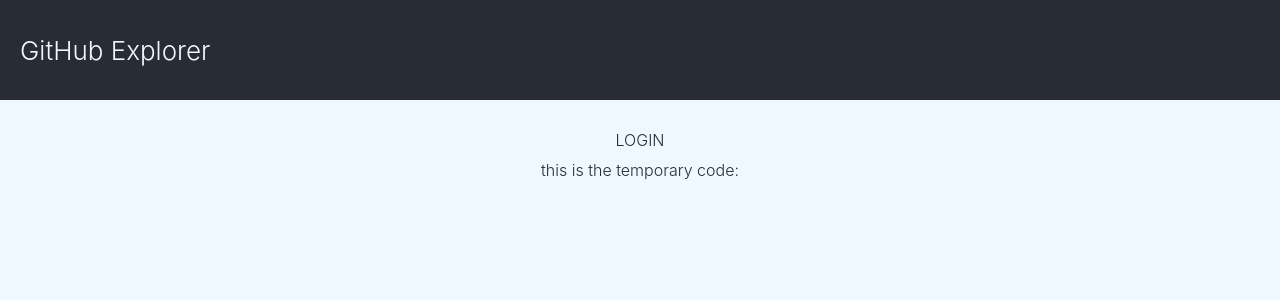
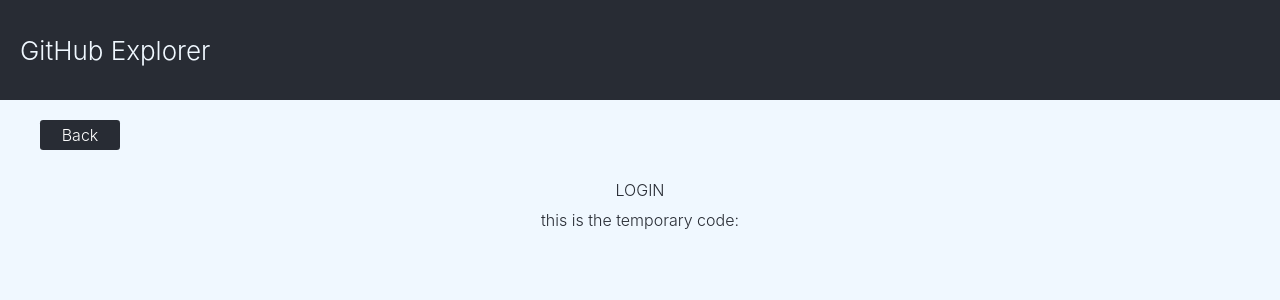
Before and after one commit to OttiV/GitHub-explorer, a React (Create React App) app: page /user/signin/callback in a window 1280 px wide. Shown: the top 300 px of the page. Built offline with nearby package versions, Linux system fonts and the light colour scheme; no server answers.

Commit message:
Add back button to login

```diff
--- a/src/components/Login/Login.css
+++ b/src/components/Login/Login.css
@@ -8,3 +8,22 @@
 .loginText {
   padding-bottom: 10px;
 }
+
+.backButton {
+  margin: 20px 40px;
+  background-color: #282c34;
+  width: 80px;
+  height: 30px;
+  border-radius: 0.2em;
+  display: flex;
+  justify-content: center;
+  align-items: center;
+}
+
+.backLink,
+.backLink:hover,
+.backLink:active {
+  text-decoration: none;
+  color: #fff;
+  text-align: center;
+}
--- a/src/components/Login/Login.jsx
+++ b/src/components/Login/Login.jsx
@@ -1,4 +1,5 @@
 import React, { Component } from "react";
+import { Link } from "react-router-dom";
 import { connect } from "react-redux";
 import { requestToken } from "../../actions/authentication";
 import "./Login.css";
@@ -14,10 +15,17 @@
     const params = new URL(document.location).searchParams;
     const code = params.get("code");
     return (
-      <div className="loginContainer">
-        <div className="loginText">LOGIN</div>
-        <div>this is the temporary code: {code}</div>
-      </div>
+      <>
+        <div className="backButton">
+          <Link to="/" className="backLink" data-cy="backButton">
+            Back
+          </Link>
+        </div>
+        <div className="loginContainer">
+          <div className="loginText">LOGIN</div>
+          <div>this is the temporary code: {code}</div>
+        </div>
+      </>
     );
   }
 }
--- a/src/components/RepoDetails/RepoDetails.css
+++ b/src/components/RepoDetails/RepoDetails.css
@@ -26,7 +26,7 @@
 .top {
   display: flex;
   justify-content: space-between;
-  margin: 20px 40px;
+  margin: 20px 40px 0;
 }
 
 .backButton {
```
